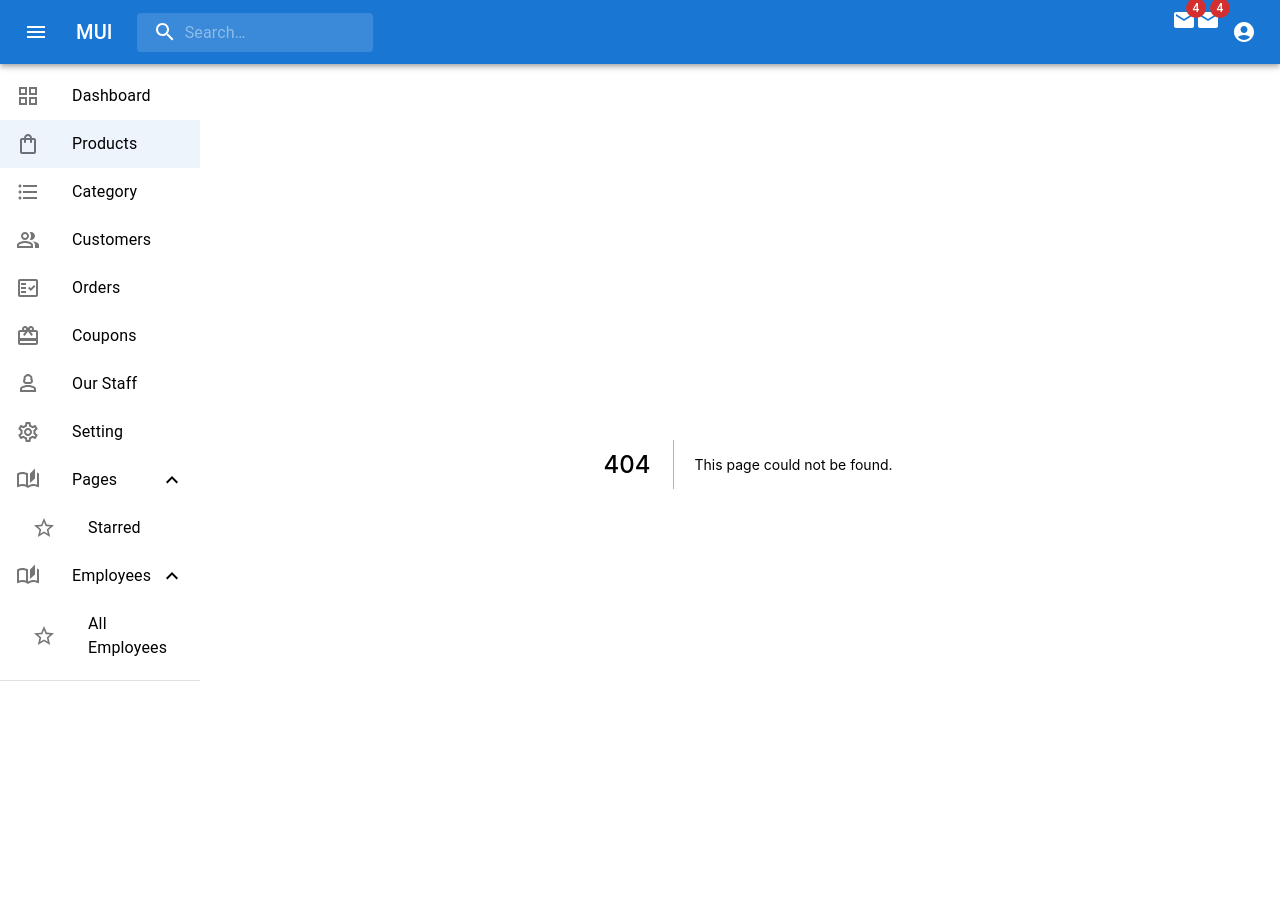
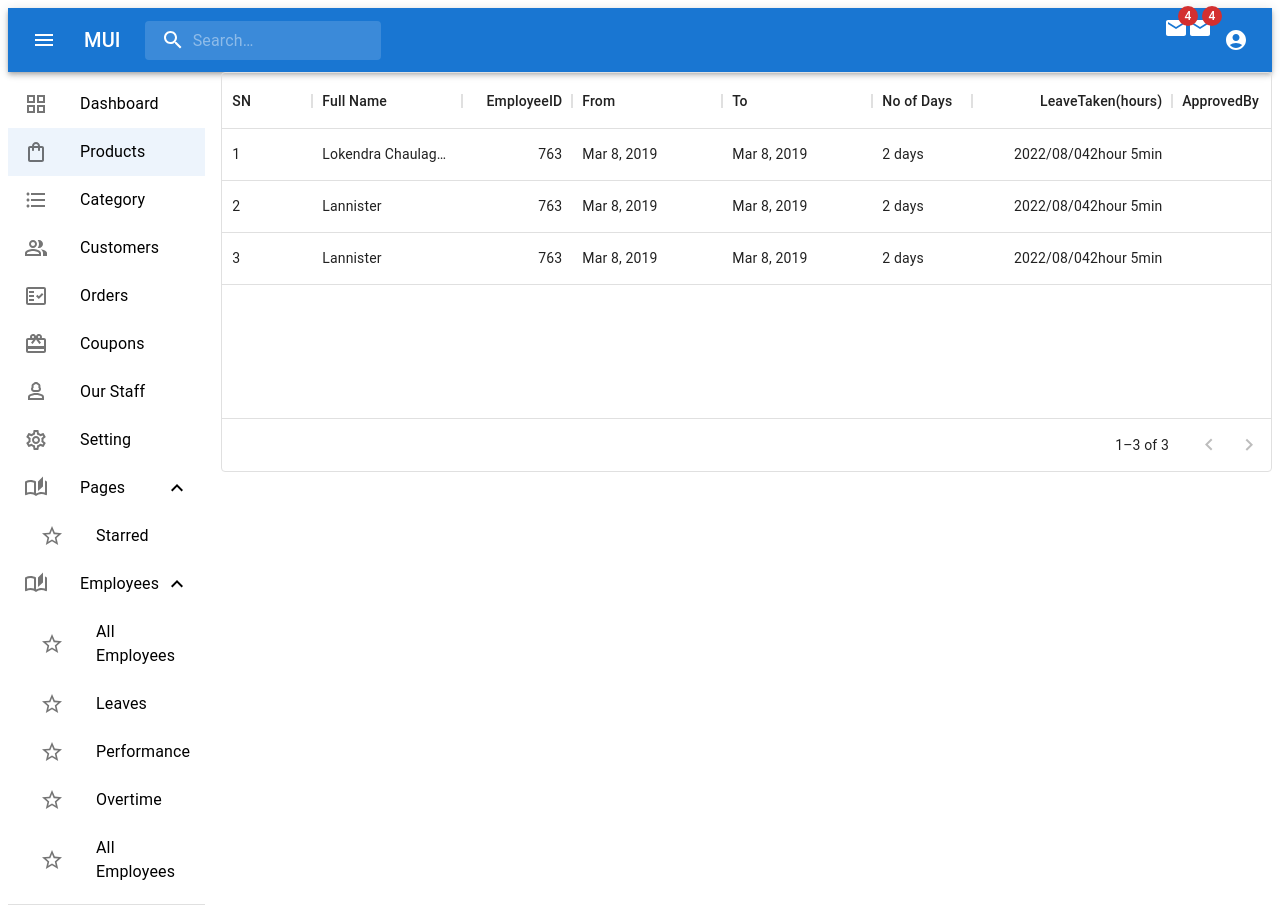
Before and after one commit to lokendra-chaulagain/Next-Admin-Panel, a Next.js app in the folder admin/: page /leaves in a window 1280 px wide. Before the commit this address had no page. Before the commit the page ends 864 px from the top, so only its background shows below. Built offline with nearby package versions, Linux system fonts and the light colour scheme.

Commit message:
pages and mui component added

```diff
--- /dev/null
+++ b/admin/src/@mui/LeavesGridTable.tsx
@@ -0,0 +1,100 @@
+import * as React from "react";
+import Box from "@mui/material/Box";
+import { DataGrid, GridColDef, GridValueGetterParams } from "@mui/x-data-grid";
+
+const columns: GridColDef[] = [
+  { field: "id", headerName: "SN", width: 90 },
+  {
+    field: "fullName",
+    headerName: "Full Name",
+    width: 150,
+    editable: true,
+  },
+
+
+
+  {
+    field: "empId",
+    headerName: "EmployeeID",
+    type: "number",
+    width: 110,
+    editable: true,
+  },
+
+
+  {
+    field: "from",
+    headerName: "From",
+    type: "string",
+    width:150,
+    editable: true,
+  },
+
+
+  {
+    field: "to",
+    headerName: "To",
+    type: "string",
+    width:150,
+    editable: true,
+  },
+
+  {
+    field: "noOfDays",
+    headerName: "No of Days",
+    type: "string",
+    width: 100,
+    editable: true,
+  },
+
+  {
+    field: "leaveTakenHour",
+    headerName: "LeaveTaken(hours)",
+    type: "number",
+    width:200,
+    editable: true,
+  },
+
+  {
+    field: "approvedBy",
+    headerName: "ApprovedBy",
+    type: "string",
+    width:200,
+    editable: true,
+  },
+
+  {
+    field: "actions",
+    headerName: "Actions",
+    type: "string",
+    width:200,
+    editable: true,
+  },
+
+
+
+];
+
+const rows = [
+  { id: 1, fullName: "Lokendra Chaulagain", empId: 763, from:"Mar 8, 2019", to:"Mar 8, 2019",noOfDays:"2 days",leaveTakenHour:"2022/08/04" +"2hour 5min" },
+  { id: 2, fullName: "Lannister", empId: 763, from:"Mar 8, 2019", to:"Mar 8, 2019",noOfDays:"2 days",leaveTakenHour:"2022/08/04" +"2hour 5min" },
+  { id: 3, fullName: "Lannister", empId: 763, from:"Mar 8, 2019", to:"Mar 8, 2019",noOfDays:"2 days",leaveTakenHour:"2022/08/04" +"2hour 5min" },
+
+];
+
+export default function LeavesGridTable() {
+  return (
+    <Box sx={{ height: 400, width: "100%" }}>
+      <DataGrid
+        rows={rows}
+        columns={columns}
+        pageSize={5}
+        rowsPerPageOptions={[5]}
+        // checkboxSelection
+        disableSelectionOnClick
+        experimentalFeatures={{ newEditingApi: true }}
+
+      />
+    </Box>
+  );
+}
--- a/admin/src/components/LeftBar.tsx
+++ b/admin/src/components/LeftBar.tsx
@@ -145,6 +145,42 @@ export default function LeftAppBar() {
                 <ListItemText primary="All Employees" />
               </Link>
             </ListItemButton>
+
+            <ListItemButton sx={{ pl: 4 }}>
+              <ListItemIcon>
+                <StarBorder />
+              </ListItemIcon>
+              <Link href={"/leaves"}>
+                <ListItemText primary="Leaves" />
+              </Link>
+            </ListItemButton>
+
+            <ListItemButton sx={{ pl: 4 }}>
+              <ListItemIcon>
+                <StarBorder />
+              </ListItemIcon>
+              <Link href={"/performance"}>
+                <ListItemText primary="Performance" />
+              </Link>
+            </ListItemButton>
+
+            <ListItemButton sx={{ pl: 4 }}>
+              <ListItemIcon>
+                <StarBorder />
+              </ListItemIcon>
+              <Link href={"/allEmployees"}>
+                <ListItemText primary="Overtime" />
+              </Link>
+            </ListItemButton>
+
+            <ListItemButton sx={{ pl: 4 }}>
+              <ListItemIcon>
+                <StarBorder />
+              </ListItemIcon>
+              <Link href={"/allEmployees"}>
+                <ListItemText primary="All Employees" />
+              </Link>
+            </ListItemButton>
           </List>
         </Collapse>
       </List>
--- /dev/null
+++ b/admin/src/pages/leaves.tsx
@@ -0,0 +1,12 @@
+import React from "react";
+import LeavesGridTable from "../@mui/LeavesGridTable";
+
+function Leaves() {
+  return (
+    <div>
+      <LeavesGridTable />
+    </div>
+  );
+}
+
+export default Leaves;
```
Also changed, not shown: admin/src/@mui/PerformanceGridTable.tsx (added, +74 -0 lines), admin/src/components/PerformanceWrapper.tsx (added, +12 -0 lines), admin/src/pages/performance.tsx (added, +12 -0 lines).
